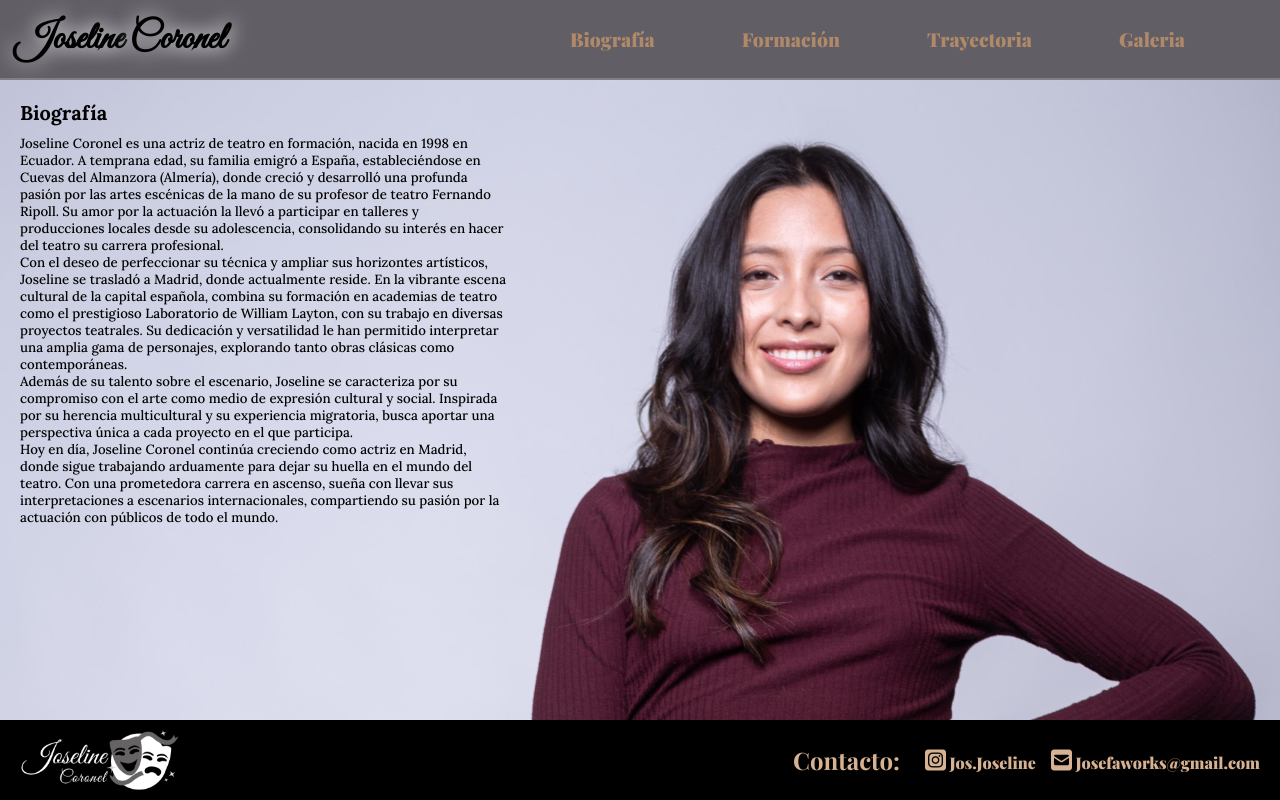
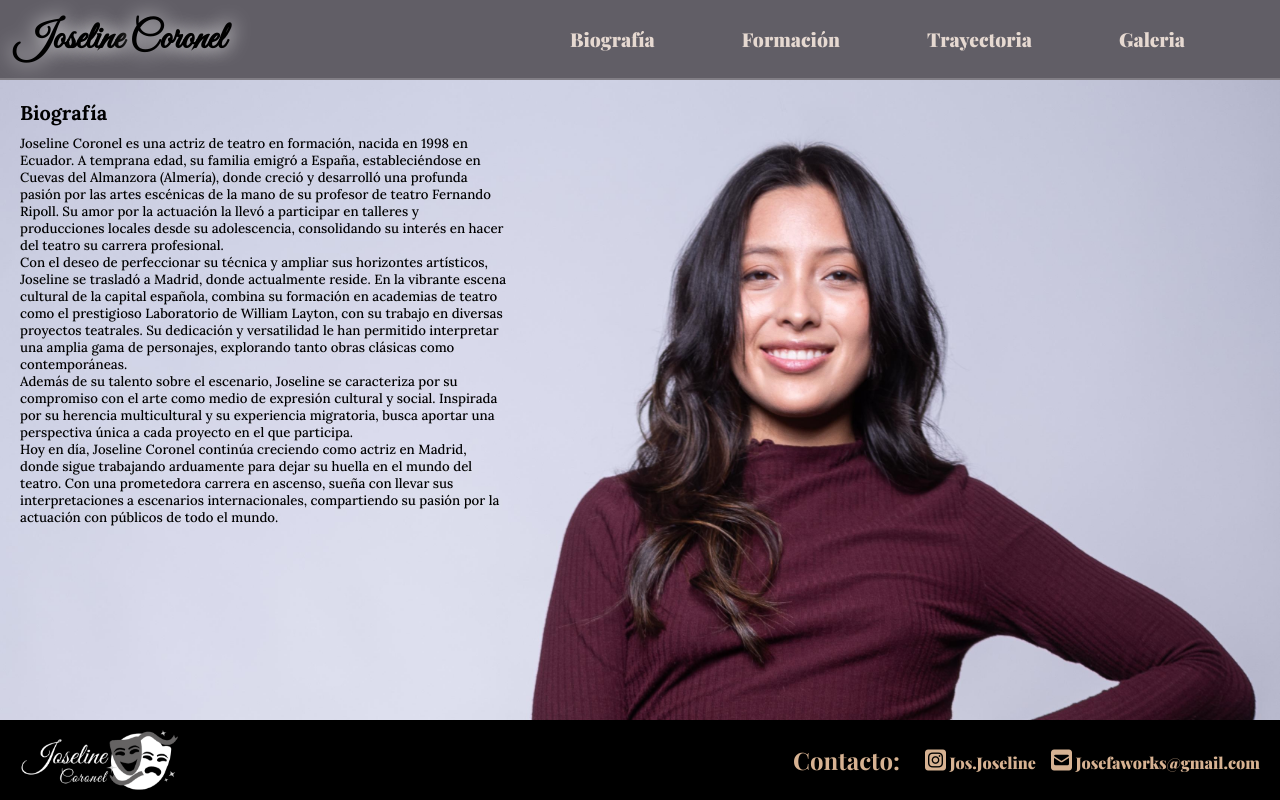
Before and after one commit to juanluque118/ProyectoFinal, a plain HTML site: page bio.html in a window 1280 px wide. Drawn offline with nearby package versions, Linux system fonts and the light colour scheme; a web font is replaced by a local one.

Commit message:
color nav

```diff
--- a/css/style.css
+++ b/css/style.css
@@ -40,7 +40,7 @@ nav ul{
     font-weight: 900;
 }
 li a{
-    color: #B08968;
+    color: #E6D9D1;
 }
 header nav{
     width: 62%;
@@ -222,6 +222,7 @@ footer a:not(:last-child){
 }
 footer a:hover{
     text-shadow: 0 0 30px white;
+    color: #E6D9D1;
 }
 footer h2{
     margin-right: 25px;
```
